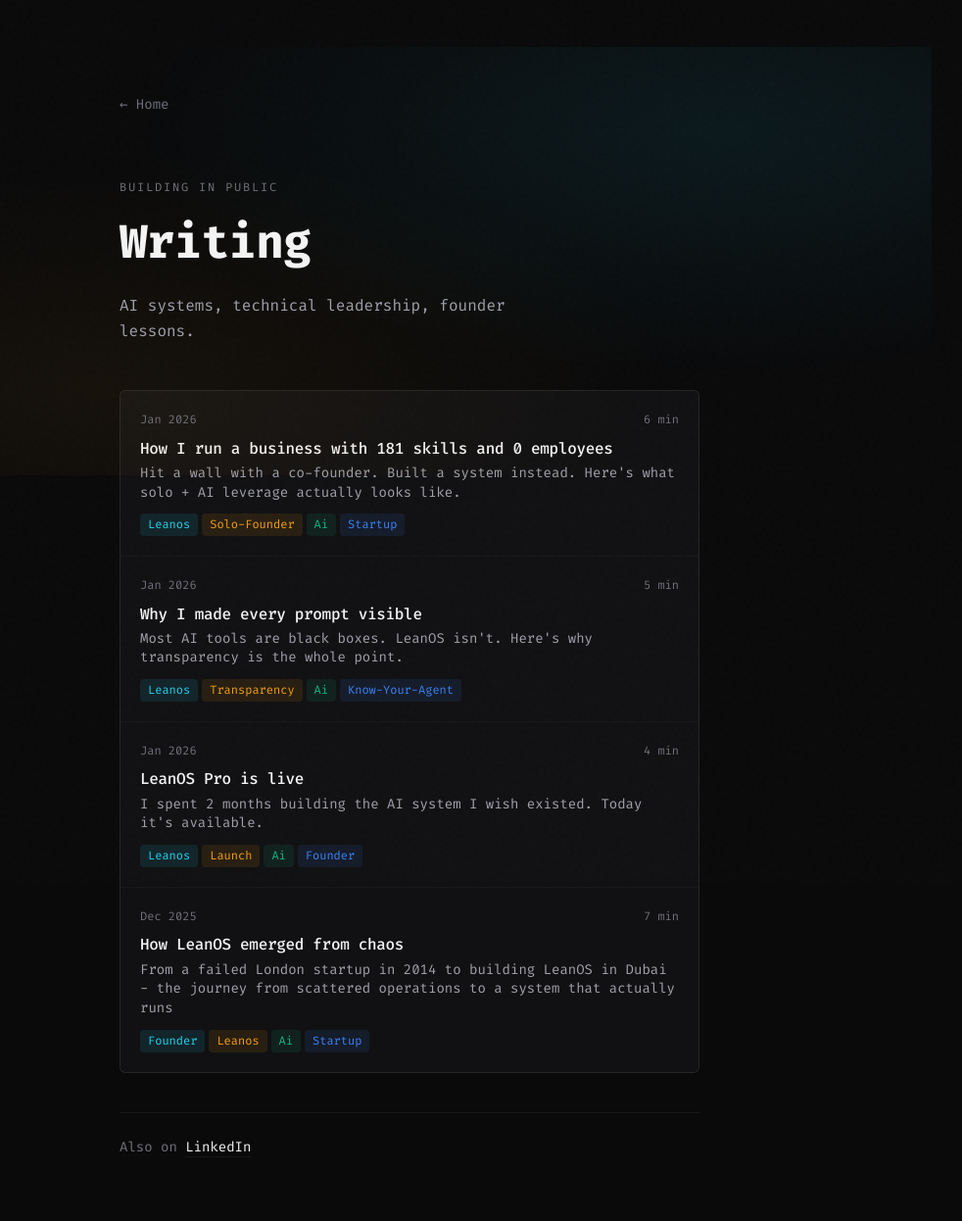
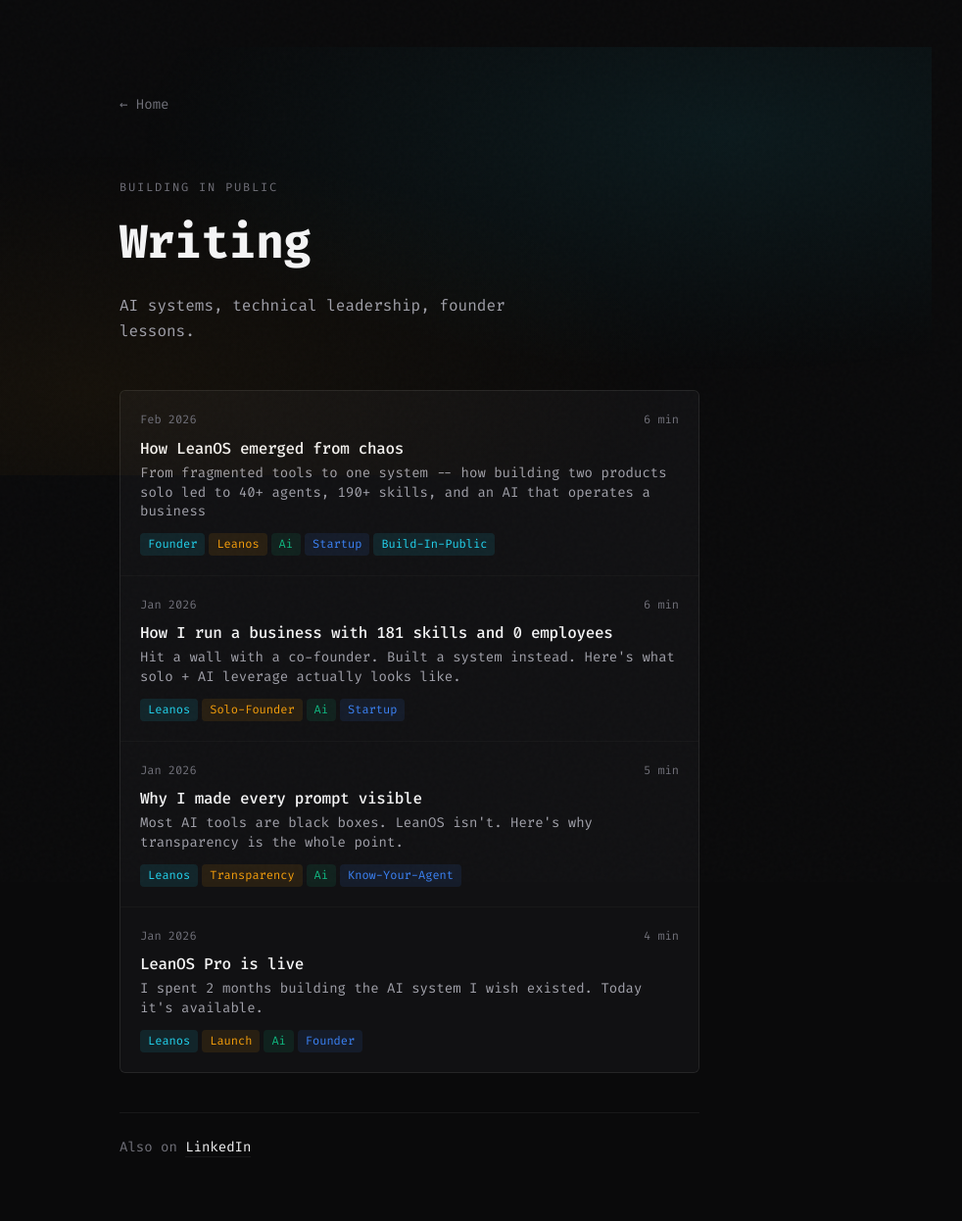
Before and after one commit to BellaBe/bellabe.github.io, a Jekyll site: the page built from writing.html, in a window 1280 px wide. Shown: the whole page at 98% size, without its empty margins (222-1204 px from the left). Built offline with Jekyll 4.4.1, drawn with Linux system fonts in a browser that asks for light colours; part of the change alters nothing that is shown.

Commit message:
feat: publish a1 origin story rewrite with campaign visuals
Rewrite origin article with corrected facts, layers thesis, and inline
infographics. Add OG image support via jekyll-seo-tag. Fix dark-on-dark
image borders. Update site description to use approximate skill/agent counts.

Co-Authored-By: Claude Opus 4.5 <noreply@anthropic.com>

```diff
--- a/_config.yml
+++ b/_config.yml
@@ -1,6 +1,6 @@
 # Site settings
 title: Bella Belgarokova
-description: Building LeanOS — AI Operating System for Founders. 186 skills, 41 agents. One person, full business output.
+description: Building LeanOS — AI Operating System for Founders. 190+ skills, 40+ agents. One person, full business output.
 url: "https://bellabe.github.io"
 baseurl: ""
 
--- a/_posts/2025-12-15-how-leanos-emerged-from-chaos.md
+++ b/_posts/2025-12-15-how-leanos-emerged-from-chaos.md
@@ -1,115 +1,115 @@
 ---
 layout: post
 title: "How LeanOS emerged from chaos"
-date: 2025-12-15
-description: "From a failed London startup in 2014 to building LeanOS in Dubai - the journey from scattered operations to a system that actually runs"
-reading_time: 7
-tags: [founder, leanos, ai, startup]
+date: 2026-02-03
+description: "From fragmented tools to one system -- how building two products solo led to 40+ agents, 190+ skills, and an AI that operates a business"
+reading_time: 6
+tags: [founder, leanos, ai, startup, build-in-public]
+image: /assets/images/a1-cover.png
 leanos_ref: "README.md"
 ---
 
-I didn't set out to build an operating system. I was drowning in two products, no sales pipeline, and a co-founder relationship that wasn't working. Something had to change.
+I am building two products from Dubai. Detekta (breach reporting for GCC financial institutions) and Chromly. Both in build stage. No employees. My previous co-founder was not executing, so I went solo.
 
-This is the story of how LeanOS emerged.
+When you build alone, you do not just write code. You run strategy, product, engineering, marketing, sales, and operations. All of it. And for each function, there is a tool. Confluence for documentation. Jira for project tracking. Linear for product. Notion for everything else.
+
+Each tool works in isolation. Together, they form a system held together by your attention. Every morning starts the same way: rebuild context across tools before making a single decision.
+
+I told myself this was normal. Cost of building. Every founder deals with this.
 
 ---
 
-## London, 2014: the first lesson
+## The fragmentation tax
 
-I moved to London with a startup idea and zero technical skills. Completely naive about what building a company actually meant.
+The subscriptions are not the real cost. The real cost is cognitive. The founder becomes the integration layer. Every decision that touches two functions -- a product spec that requires strategy context, a marketing plan that needs product positioning -- requires manually reconstructing context across tools.
 
-Two gentlemen joined as co-founders. Respectable backgrounds - one from consultancy, another running a company that was doing okay. Their expectation was clear: I would handle execution. All of it.
+Founders spend $4,700 to $22,000 per year on fragmented SaaS tools, according to 2026 industry benchmarks. But the financial number understates the problem. The actual cost is the 10-20 hours per week spent on manual operations between tools. Moving information. Rebuilding context. Translating outputs from one tool into inputs for another.
 
-One problem. We had no technical team member. Three people from business backgrounds trying to build a tech product.
-
-The startup didn't work. But I learned something that took years to fully understand: **execution and people are the major bottlenecks.** Not ideas. Not market timing. Not funding.
-
-I parked the startup dream and decided to learn coding myself.
+There is a growing market of vertical OS products trying to solve this. Vertical CRMs, vertical marketing platforms, vertical project management. But each one covers a single function. And each one requires significant investment to build, maintain, and scale. For a solo founder, buying five vertical OS products to replace five generic tools does not solve the architecture problem. It just changes the vendors.
 
 ---
 
-## Dubai, 2025: round two
+## AI changed the equation, but not the way people think
 
-Two years ago I moved to Dubai. It's a place where you should build a business. The energy is different here.
+In 2025, AI crossed a threshold. 74% of entrepreneurs now have AI as a core component of their startups. AI tools can handle junior development (80% of tasks), content writing (70%), customer support (60%), sales research (40%).
 
-Beginning of this year, I decided to try again. Joined an accelerator program in Oman. This time, I thought, I'll do it right.
+But here is what most people miss about working with generative AI.
 
-The conventional wisdom: you need a co-founder. One handles engineering, one handles operations. Division of labor. Cover each other's weaknesses.
+There is always a layer between you and the model. The product interface. The prompt template. The system instructions. The context window limitations. Every AI product adds layers, and every layer reduces your ability to extract what you need from the model.
 
-In May, a co-founder joined. She brought her own startup - or to be precise, an idea on air and some broken code from a previous team who'd worked on it for a year.
+![Opaque vs Transparent: How different systems handle AI operations](/assets/images/a1-comparison.png)
 
-No documentation. Badly architected code with broken deployment. Six months of someone else's work with no context for why anything was built the way it was.
+Generative AI incorporates global knowledge. It has read the papers, the frameworks, the case studies. Extracting that knowledge at the quality level required to actually run a business -- not generate filler content, but produce analysis you can act on -- is high cognitive effort. It depends on how much context you can feed, how precisely you can direct the model, and how few layers sit between your intent and the output.
 
-Usually, no developer likes touching someone else's undocumented code. The moment you change one part, the whole thing falls apart. I spent months reverse engineering the project, creating stable documentation, trying to understand what existed before I could build on it.
+Most AI products optimize for ease of use. Lower the barrier. Simplify the interface. That works when you want a quick draft or a summary. It does not work when you need the AI to understand your business model, your customer segments, your competitive positioning, and your current strategic context -- all at once, in the same session.
 
-I was also building Detekta - breach report generation for GCC financial institutions. Two products. One technical founder. Progress felt slow but steady.
+This is where most people stop the analysis. They frame AI as "assistance." AI helps you write. AI helps you code. That framing misses the structural shift.
 
-Or so I thought.
+AI that assists is still you doing the work, with help. AI that *operates* runs business functions end-to-end with shared context. The difference: one computes what you ask, the other manages the function.
+
+Nobody was building that. The "AI Business OS" category -- a system that covers strategy, product, engineering, sales, marketing, customer success, RevOps, and operations in one place -- did not exist.
 
 ---
 
-## The wake-up call
+## The false starts
 
-One conversation changed everything.
+My first attempt was MCP integrations with documentation split across Confluence and Notion. Claude Projects for context.
 
-I met someone who'd joined an accelerator program a month prior. He said, casually: "Next week I will do sales."
+Every conversation started from zero. Twenty minutes copy-pasting context from different sources before the AI could do anything useful. The layer between me and the model was thick: scattered context, no continuity, no shared state.
 
-One month in. Already selling.
+I tried Notion as an all-in-one. It is a workspace, not an operating system. Good at storing information, not at operating across it.
 
-We'd been on two projects for months. We hadn't attempted to sell either of them. Not once.
+I tried dedicated AI tools per function. Same fragmentation, different layer. Each tool was smart in its silo and useless across boundaries. And each one added its own layer between me and the underlying model.
 
-My co-founder's view: we should have working software before we try to sell it. Build first, sell later. It seemed reasonable at the time.
-
-But when I started examining this assumption, I discovered something worse. On the "operations" side - the part that wasn't my responsibility - we had nothing. No strategy. No market research. No ICP. No prospect list. No positioning.
-
-We weren't just not selling. We weren't prepared to sell. Things that seem obvious now weren't obvious then.
+The failed attempts taught me something: the problem was not the tools. The problem was the architecture. Separate databases. Separate contexts. Separate layers. No amount of integration fixes an architecture that separates what should be unified.
 
 ---
 
-## When systems replace people
+## One repo, shared context
 
-I couldn't get what I needed from my co-founder. So I switched to generative AI. Read books. Watched podcasts. Started building the knowledge myself.
+Then Claude Code shipped Skills. An AI that reads files in a repository, executes code, and maintains context across a session. No product layer between you and the model. You talk to Claude directly, and it reads your files directly.
 
-First attempt: MCP integrations. Documentation in Confluence and Notion. Claude Projects for context.
+The hypothesis was simple: what if every business function was a skill file in the same repo? Not a SaaS integration. A directory. Not a product layer on top of AI. Plain markdown that the AI reads natively.
 
-It was a headache. Every conversation started from zero. Twenty minutes copy-pasting context from different sources before the AI could help with anything useful.
+First skill: generating a weekly report from plain-text data. It worked.
 
-Then Claude Code came out. Then Skills.
+Second skill: drafting customer responses using context from the customer file and the product roadmap. It worked -- because both files lived in the same repo. No integration needed. Context was shared by default.
 
-I moved everything into one repository. Plain markdown files. Strategy. Operations. Marketing. Sales. Engineering. All in one place, all referencing each other.
+The integration layer disappeared because there was nothing to integrate. The product layer disappeared because there was no product between me and the model.
 
-No duplication. No docs that don't bring value. Workflows orchestrated by agents and skills. Context window always has what it needs because everything lives together.
+![LeanOS Architecture: Agents and Skills operating across Strategy, Goals, Threads, Artifacts, and Research](/assets/images/a1-architecture.png)
 
-This became LeanOS.
+190+ skills and growing. 40+ agents. 8 business domains:
 
-The system isn't perfect. But it exists. It's operational. It helps me build and run two products simultaneously - something I couldn't do with a co-founder and scattered tools.
+- **Strategy:** Canvas holds business model, goals, reasoning
+- **Product:** Requirements, specs, prioritization, design system
+- **Engineering:** Frontend, backend, testing, architecture
+- **Sales:** Prospecting, outreach, qualification, pipeline
+- **Marketing:** Content, channels, campaigns, pattern library
+- **Customer success:** Onboarding, health monitoring, retention, expansion
+- **RevOps:** Signals, scoring, allocation, measurement
+- **Operations:** Thread execution, goal tracking, daily operations
+
+Every skill is a readable markdown file. The architecture is Canvas (strategy), Threads (decisions through 6 causal stages), Skills (execution), Artifacts (outputs). Everything references, nothing duplicates.
+
+Today's session alone: built 110 persuasion patterns, mapped a PLG funnel, scored 8 distribution channels, allocated a time-based budget, and planned 32 content posts. From a terminal. Not chasing hype. Producing actual outputs that run the business.
 
 ---
 
-## What I actually learned
+## Why this exists
 
-**2014 taught me:** Execution and people are bottlenecks. Having co-founders doesn't solve this. Sometimes it creates new bottlenecks.
+LeanOS exists because the architecture most founders use is wrong for solo businesses. Separate tools with separate contexts, each adding layers between you and the AI that could actually help.
 
-**2025 taught me:** The era of "I need a co-founder for the business side" might be ending. AI can handle research, strategy documentation, content generation, prospect identification. Not perfectly. But consistently. Without misaligned incentives.
+The hypothesis proven over months of daily use: if everything lives in one repo as plain text, AI can operate across all business functions with shared context. No product layers to reduce quality. No context walls between functions. The founder goes from human middleware to reviewer of AI-operated workflows.
 
-**Building LeanOS taught me:** The friction isn't the AI. It's assembling context. Put everything in one place. Reference, don't duplicate. Let the system remember.
+I built this for myself because I needed it. I still build on this system every day.
 
-Every decision in LeanOS goes through 6 stages: Input, Hypothesis, Implication, Decision, Actions, Learning. Stage 6 is the point - learning feeds back into the system. When a similar situation comes up, there's a record. Not just what I decided, but why.
+Core is free. MIT license. 15 skills covering reasoning and foundations. Clone the repo, read every skill file, decide for yourself.
 
-Sounds bureaucratic. Actually faster. Because I stopped re-deciding the same things.
+Pro is the full system. 190+ skills. 40+ agents. 8 domains. $499 once. Not $5,000 per year.
+
+If you are a founder spending more time moving context between tools than actually building -- this is what it looks like when you stop.
 
 ---
 
-## The system that emerged
-
-LeanOS is now open source. It's a methodology implemented as Claude skills and markdown files - a way of thinking about decisions encoded into structure.
-
-The architecture matters more than the code. Canvas holds strategy. Threads capture decisions. Skills execute. Artifacts store outputs. Everything references, nothing duplicates.
-
-I built my personal operating system on top of it. Two products. Marketing. Sales prep. Engineering. All running through the same system.
-
-Not perfect. Operational. Evolving.
-
----
-
-*Built on Claude. Refined continuously. Still learning.*
+*Built on Claude Code. Operated daily. Still evolving.*
--- a/assets/css/main.css
+++ b/assets/css/main.css
@@ -1322,6 +1322,7 @@ body.light .icon-sun { display: inline; }
   max-width: 100%;
   border-radius: var(--radius-lg);
   margin: var(--space-8) 0;
+  border: 1px solid var(--color-border-medium);
 }
 
 .post-content hr {
```
Also changed, not shown: 3 other files.
